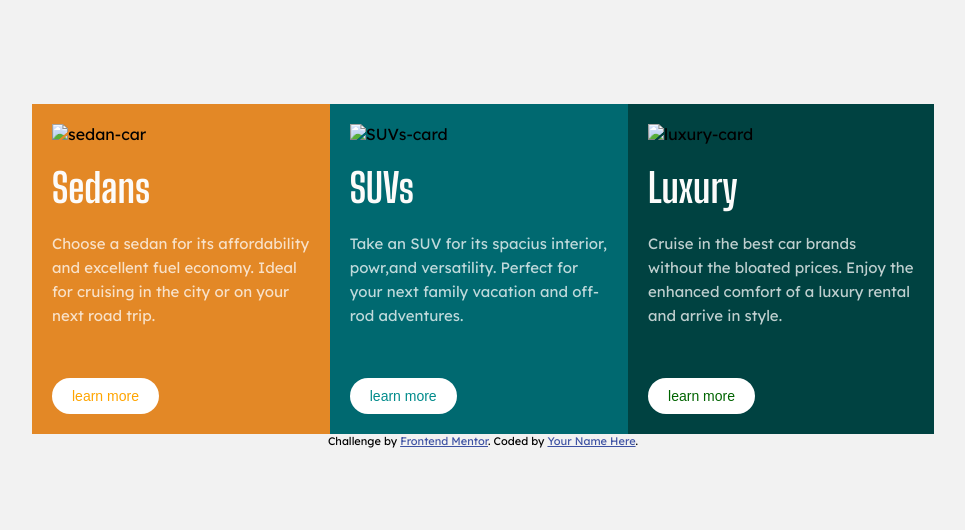
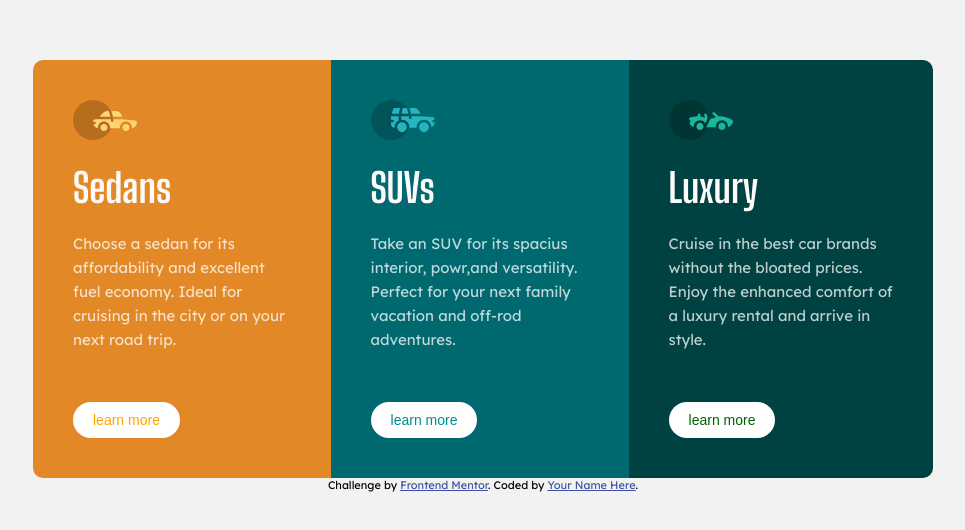
Before and after one commit to nahi-WebDev/3-column-preview-card-3, a plain HTML site: page index.html in a window 1280 px wide. Shown: the part 124-654 px from the top of the page, without its empty margins (157-1122 px from the left). Drawn offline with Linux system fonts and the light colour scheme.

Commit message:
uplode index

```diff
--- a/index.html
+++ b/index.html
@@ -11,7 +11,7 @@
 <link href="https://fonts.googleapis.com/css2?family=Big+Shoulders+Display:wght@700&family=Lexend+Deca&display=swap" rel="stylesheet">
   <!-- Feel free to remove these styles or customise in your own stylesheet 👍 -->
   <style>
-  /*  styling by teka */
+
     button {
     background: white;
     border: none;
@@ -20,6 +20,7 @@
     margin-top: 20px;
     font-size: 14px;
      transition: all 0.3s ease;
+     cursor: pointer
 
 }
 button:hover {
@@ -64,27 +65,32 @@ button:hover {
    color: hsla(0, 0%, 100%, 0.75);
      font-size: 15px;
     font-weight: 400;
+    font-family: 'Lexend Deca',
 }
     .container{
       display: flex;
       flex-direction: row;
-     max-width: 902px;
-    width: 102%;
+     max-width: 900px;
+    width: 100%;
       align-items: stretch;
+
+
     }
     .sedan-card{
      background-color: hsl(31, 77%, 52%);
-      padding: 20px;
+      padding: 40px;
+    border-radius: 10px 0 0 10px;
 
     }
     .suvs-card{
       background-color: hsl(184, 100%, 22%);
-      padding: 20px;
+      padding: 40px;
 
     }
     .luxury-card{
      background-color: hsl(179, 100%, 13%);
-      padding: 20px;
+      padding: 40px;
+     border-radius : 0 10px 10px 0;
 
     }
     body {
@@ -109,25 +115,25 @@ button:hover {
 
   </style>
 </head>
-<!--this edit by helina -->
+
 <body>
   <div class="container">
   <div class=" card sedan-card">
-    <img src="./images/icon-sedans.svg" alt="sedan-car">
+    <img src="./icon-sedans.svg" alt="sedan-car">
   <h2 class="card-title">Sedans</h2>
  <p class="card-text" >Choose a sedan for its affordability and excellent fuel economy. Ideal for cruising in the city
   or on your next road trip.</p>
     <button>learn more</button>
 </div>
 <div class=" card suvs-card ">
-  <img src="./images/icon-suvs.svg" alt="SUVs-card">
+  <img src="./icon-suvs.svg" alt="SUVs-card">
  <h2 class="card-title"> SUVs</h2>
   <p  class="card-text" >Take an SUV for its spacius interior, powr,and versatility. Perfect for your next family vacation
   and off-rod adventures.</p>
   <button>learn more</button>
 </div>
 <div class="card luxury-card">
-  <img src="./images/icon-luxury.svg" alt="luxury-card">
+  <img src="./icon-luxury.svg" alt="luxury-card">
  <h2 class="card-title"> Luxury</h2>
  <p class="card-text" >Cruise in the best car brands without the bloated prices. Enjoy the enhanced comfort of a luxury
   rental and arrive in style.</p>
```
